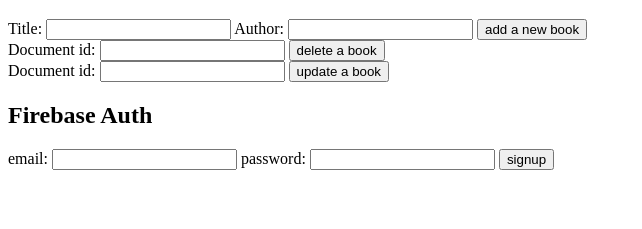
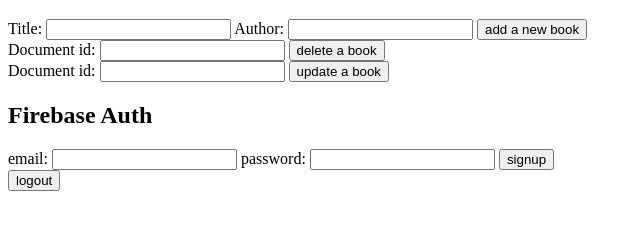
Before and after one commit to alex100588/Firebase-course, a website built with webpack: page dist/index.html in a window 1280 px wide. Shown: the part 61-290 px from the top of the page, without its empty margins (0-642 px from the left). Built offline with nearby package versions, Linux system fonts and the light colour scheme; some packages are replaced by stand-ins of ours; no server answers; the database is empty.

Commit message:
logging in/out

```diff
--- a/dist/index.html
+++ b/dist/index.html
@@ -40,6 +40,9 @@
     <button>signup</button>
   </form>
 
+
+    <button class="logout">logout</button>
+
     <script src="bundle.js"></script>
 </body>
 </html>
```
